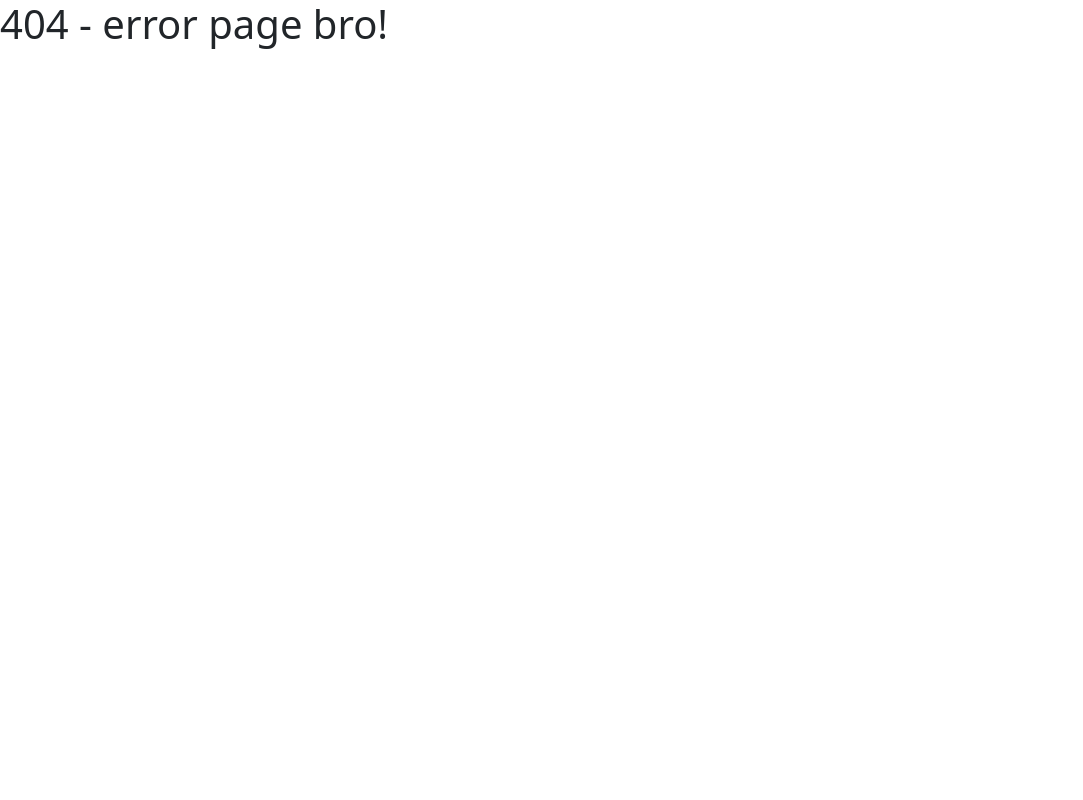
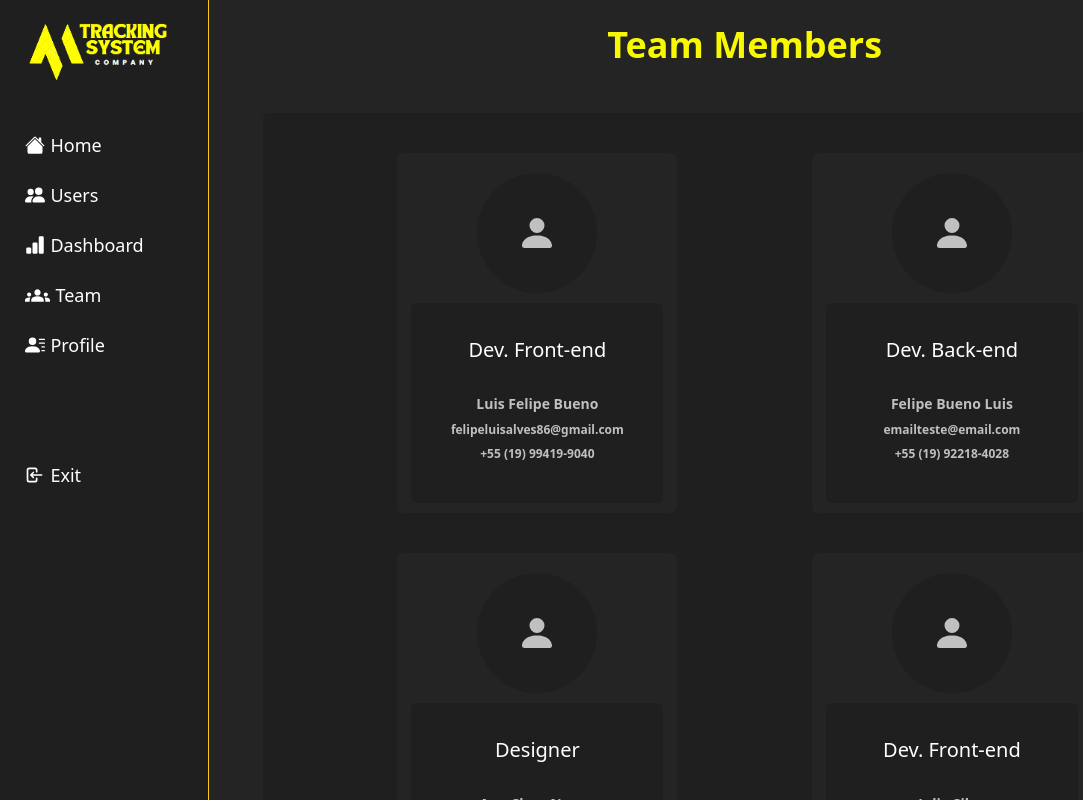
Before and after one commit to felipeluis223/trackingSystem, a React (Create React App) app: page /home/team in a window 1280 px wide. Before the commit this address had no page. Shown: the whole page, without its empty margins (0-1083 px from the left). Built offline with nearby package versions, Linux system fonts and the light colour scheme.

Commit message:
Rota e componente dos membros fictíos

```diff
--- a/public/index.html
+++ b/public/index.html
@@ -10,34 +10,11 @@
       content="Web site created using create-react-app"
     />
     <link rel="apple-touch-icon" href="%PUBLIC_URL%/logo192.png" />
-    <!--
-      manifest.json provides metadata used when your web app is installed on a
-      user's mobile device or desktop. See https://developers.google.com/web/fundamentals/web-app-manifest/
-    -->
     <link rel="manifest" href="%PUBLIC_URL%/manifest.json" />
-    <!--
-      Notice the use of %PUBLIC_URL% in the tags above.
-      It will be replaced with the URL of the `public` folder during the build.
-      Only files inside the `public` folder can be referenced from the HTML.
-
-      Unlike "/favicon.ico" or "favicon.ico", "%PUBLIC_URL%/favicon.ico" will
-      work correctly both with client-side routing and a non-root public URL.
-      Learn how to configure a non-root public URL by running `npm run build`.
-    -->
-    <title>React App</title>
+    <title>Tracking System</title>
   </head>
   <body>
     <noscript>You need to enable JavaScript to run this app.</noscript>
     <div id="root"></div>
-    <!--
-      This HTML file is a template.
-      If you open it directly in the browser, you will see an empty page.
-
-      You can add webfonts, meta tags, or analytics to this file.
-      The build step will place the bundled scripts into the <body> tag.
-
-      To begin the development, run `npm start` or `yarn start`.
-      To create a production bundle, use `npm run build` or `yarn build`.
-    -->
   </body>
 </html>
--- a/src/App.js
+++ b/src/App.js
@@ -6,7 +6,7 @@ import Login from "./components/Login";
 import Profile from './components/Profile';
 import Dashboard from './components/Dashboard';
 import ErrorPage from './components/ErrorPage';
-import Contracts from './components/Contracts';
+import ManageTeam from './components/Team';
 import Home from './components/Home';
 
 // Settings - routes
@@ -29,6 +29,10 @@ const router = createBrowserRouter([
         element: <Users />,
       },
       {
+        path: "team",
+        element: <ManageTeam />,
+      },
+      {
         path: "dashboard",
         element: <Dashboard />,
       },
--- a/src/Template/index.js
+++ b/src/Template/index.js
@@ -1,6 +1,8 @@
 import { Outlet, useNavigate } from "react-router-dom";
 
-import { BsFillHouseFill, BsFillPersonLinesFill, BsBarChartFill, BsPeopleFill, BsBriefcaseFill } from 'react-icons/bs';
+import { BsFillHouseFill, BsFillPersonLinesFill, BsBarChartFill, BsPeopleFill } from 'react-icons/bs';
+import { MdGroups } from 'react-icons/md';
+
 import { TbLogin } from 'react-icons/tb';
 
 import logo from '../img/logo.png';
@@ -16,6 +18,7 @@ function Home(){
     const handleHome = () => navigate("welcome");
     const handleDashboard = () => navigate("dashboard");
     const handleUsers = () => navigate("users");
+    const handleTeam = () => navigate("team");
     const handleLogout = ()=> {
         dispatch(logoutUser())
         navigate("/");
@@ -53,6 +56,13 @@ function Home(){
                         <span className="text-lg">Dashboard</span>
                     </div>
 
+                    <div className="w-[90%] h-[50px] flex flex-row items-center pl-[15px] text-[#ffffff] hover:text-[#0EA5E9] hover:border-b-[1px] hover:border-sky-500 duration-100 "
+                        onClick={handleTeam}
+                    >
+                        <MdGroups style={{fontSize: 25, marginRight: 5}} />
+                        <span className="text-lg">Team</span>
+                    </div>
+
                     <div
                         className="w-[90%] h-[50px] flex flex-row items-center pl-[15px] text-[#ffffff] hover:text-[#0EA5E9] hover:border-b-[1px] hover:border-sky-500 duration-100 "
                         onClick={handleProfile}
--- a/src/components/Contracts/index.js
+++ /dev/null
@@ -1,5 +0,0 @@
-function Contracts(){
-    return <h2>contracts</h2>
-}
-
-export default Contracts;
--- /dev/null
+++ b/src/components/Team/card.js
@@ -0,0 +1,18 @@
+import { BsPersonFill } from 'react-icons/bs';
+
+function Card({ name, email, profession, phone }){
+    return (
+        <section className="w-[280px] min-h-[350px] bg-[#242424] rounded-md flex flex-col items-center m-[20px]">
+            <div className="w-[120px] h-[120px] rounded-full bg-[#1f1f1f] flex justify-center items-center mt-[20px] text-[#C0C0C0]">
+                <BsPersonFill style={{fontSize: 40}} />
+            </div>
+            <div className="w-[90%] h-[200px] bg-[#1f1f1f] m-[10px] rounded-md p-[10px] flex flex-col justify-center items-center">
+                <h2 className="text-xl text-center text-[#ffffff] mb-[30px]">{profession}</h2>
+                <h3 className="text-sm text-center text-[#C0C0C0] font-bold">{name}</h3>
+                <h2 className="text-xs text-center text-[#C0C0C0] font-bold">{email}</h2>
+                <h2 className="text-xs text-center text-[#C0C0C0] font-bold">{phone}</h2>
+            </div>
+        </section>
+    )
+}
+export default Card;
--- /dev/null
+++ b/src/components/Team/index.js
@@ -0,0 +1,20 @@
+import Card from "./card";
+import { members } from "./members";
+
+function ManageTeam(){
+
+    return(
+        <section className="w-full h-screen flex flex-col items-center">
+            <h1 className="w-full pt-[25px] text-center text-4xl text-[#ffff00f7] font-bold">Team Members</h1>
+            <section className="w-[90%] p-[20px] bg-[#1f1f1f] mt-[40px] rounded-md flex flex-wrap justify-evenly items-center">
+                {
+                    members.map((item, index)=>(
+                        <Card name={item.name} email={item.email} profession={item.profession} phone={item.phone} key={index} />
+                    ))
+                }
+            </section>
+        </section>
+    )
+}
+
+export default ManageTeam;
--- /dev/null
+++ b/src/components/Team/members.js
@@ -0,0 +1,38 @@
+export const members = [
+    {
+        name: "Luis Felipe Bueno",
+        email: "felipeluisalves86@gmail.com",
+        profession: "Dev. Front-end",
+        phone: "+55 (19) 99419-9040",
+    },
+    {
+        name: "Felipe Bueno Luis",
+        email: "emailteste@email.com",
+        profession: "Dev. Back-end",
+        phone: "+55 (19) 92218-4028",
+    },
+    {
+        name: "Ana Clara Nunes",
+        email: "anaclara@gmail.com",
+        profession: "Designer",
+        phone: "+55 (19) 94525-8814",
+    },
+    {
+        name: "Julia Silva",
+        email: "juliasilva@gmail.com",
+        profession: "Dev. Front-end",
+        phone: "+55 (19) 91447-2040",
+    },
+    {
+        name: "Beatriz Safrão",
+        email: "beatrissafrao@email.com",
+        profession: "DevOps",
+        phone: "+55 (19) 91417-2235",
+    },
+    {
+        name: "Felipe Bueno",
+        email: "testeemail@email.com",
+        profession: "Dev. Front-end",
+        phone: "+55 (19) 92245-2314",
+    },
+]
```
